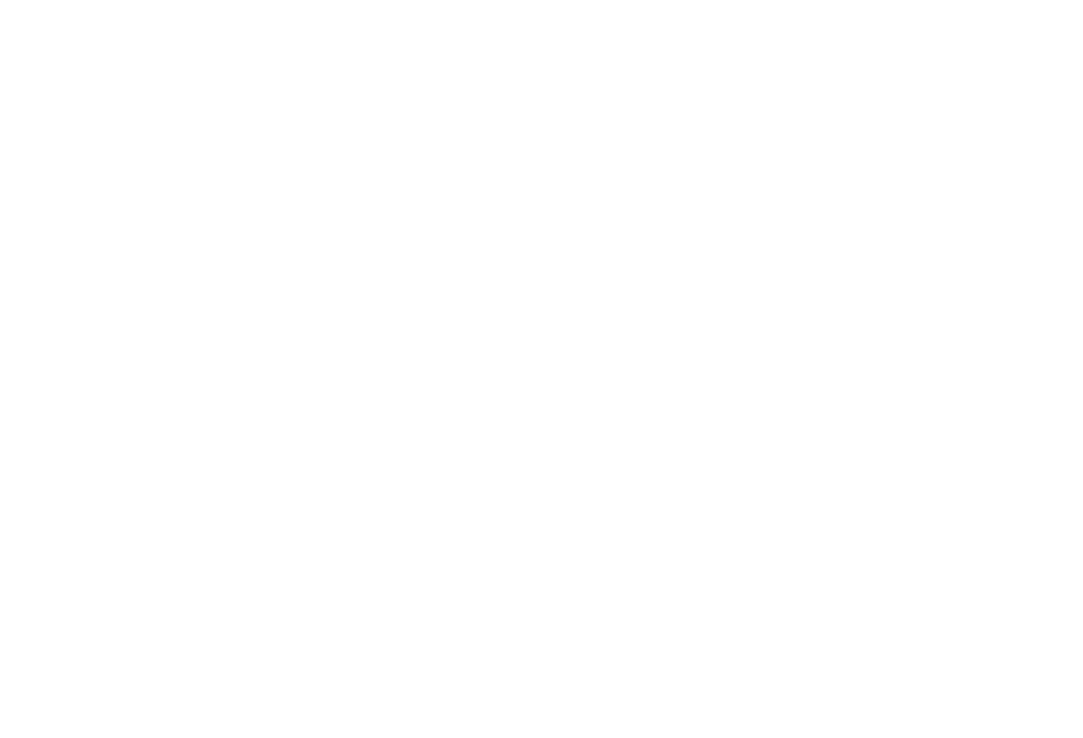
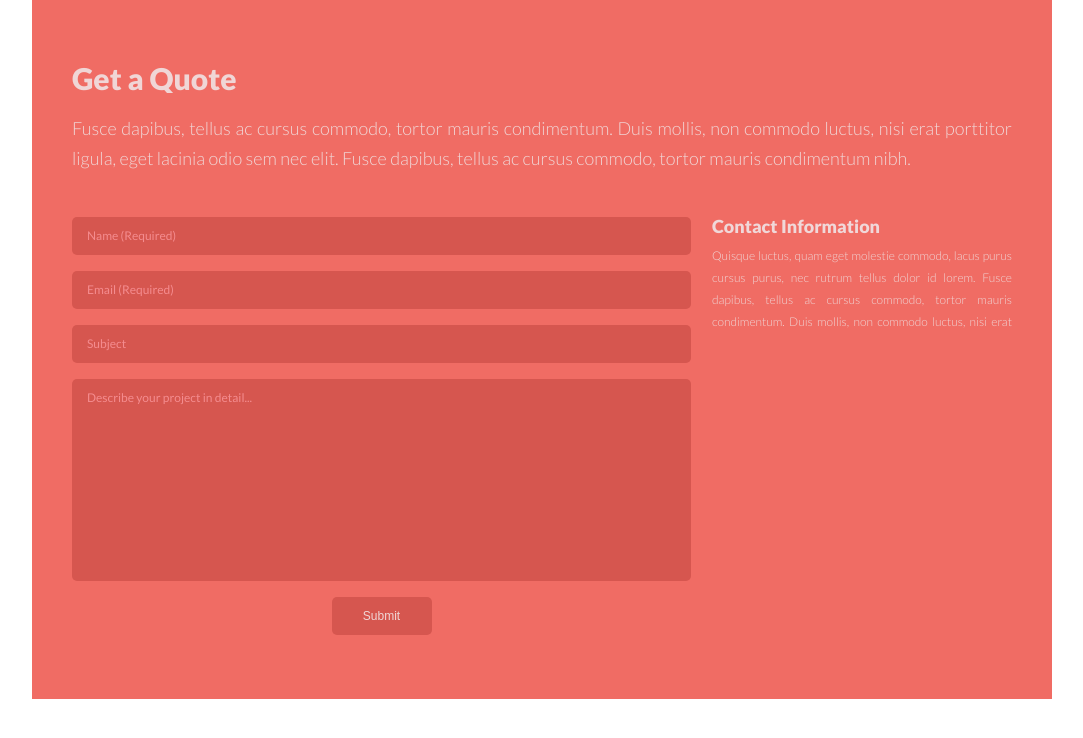
Before and after one commit to tanyushanel/singolo, a plain HTML site: page singolo3.html in a window 1280 px wide. Shown: the whole page, without its empty margins (98-1181 px from the left). Drawn offline with Linux system fonts and the light colour scheme.

Commit message:
feat: contact_list info added

```diff
--- a/singolo3.css
+++ b/singolo3.css
@@ -0,0 +1,144 @@
+@import url('https://fonts.googleapis.com/css?family=Lato:300,400,500,600,700,800,900&display=swap');
+
+/* @font-face {
+    font-family: 'Lato';
+    src: url('Lato-Regular.ttf') format('truetype'), url('Lato-Light.ttf') format('truetype'), url('Lato-Bold.ttf') format('truetype');
+} */
+
+* {
+    padding: 0;
+    margin: 0;
+}
+
+body {
+    width: 1020px;
+    margin: 0 auto;
+    font-family: 'Lato', sans-serif;
+}
+
+form {
+    position: relative;
+    background: #f06c64;
+    padding: 64px 40px;
+    font-size: 18px;
+    text-align: justify;
+    font-weight: 300;
+    line-height: 30px;
+    overflow: hidden;
+    box-sizing: border-box;
+    color: #F0D6D6;
+}
+
+.form_desc h2,
+.contact_info h3,
+.inputs input {
+    overflow: hidden;
+    white-space: nowrap;
+}
+
+.form_desc h2 {
+    margin-bottom: 20px;
+    font-size: 30px;
+    line-height: 29px;
+    font-weight: 900;
+    box-sizing: border-box;
+}
+
+.inputs {
+    float: left;
+    width: 619px;
+}
+
+.inputs input,
+.inputs textarea {
+    display: block;
+    font-size: 12px;
+    line-height: 38px;
+    background: #D6564F;
+    border: none;
+    border-radius: 5px;
+    color: #F0D6D6;
+    margin-bottom: 16px;
+    padding: 0 15px;
+    box-sizing: border-box;
+    width: 100%;
+}
+
+.inputs textarea {
+    resize: none;
+    height: 202px;
+    overflow: hidden;
+}
+
+.inputs input::placeholder,
+.inputs textarea::placeholder {
+    font-family: 'Lato', sans-serif;
+    color: #f48c8f;
+}
+
+input.submit {
+    width: 100px;
+    margin: 0 auto;
+    cursor: pointer;
+}
+
+input.submit:hover {
+    background: #f48c8f;
+    box-shadow: inset 0px 0px 3px 2px #D6564F;
+    box-sizing: border-box;
+}
+
+.inputs,
+.contact_info {
+    margin-top: 44px;
+}
+
+.contact_info {
+    position: relative;
+    width: 300px;
+    float: right;
+    font-size: 12px;
+    line-height: 22px;
+    max-height: 120px;
+    overflow: hidden;
+}
+
+.contact_info h3 {
+    font-size: 18px;
+    line-height: 18px;
+    margin-bottom: 10px;
+    color: #f0d8d9;
+    font-family: "Lato";
+    font-weight: 900;
+    text-align: left;
+}
+
+.contact_info .contact_list {
+    margin-top: 30px;
+}
+
+.contact_list a {
+    display: block;
+    line-height: 22px;
+    text-decoration: none;
+    color: #f0d8d9;
+}
+
+.contact_list a::before {
+    display: inline-block;
+    content: "";
+    height: 11px;
+    width: 11px;
+}
+
+a.location::before {
+    background: url("assets/sprite_contacts.png") -10px -41px no-repeat;
+}
+
+a.contact_phone::before {
+    background: url("assets/sprite_contacts.png") -10px -10px no-repeat;
+}
+
+a.contact_mail::before {
+    background: url("assets/sprite_contacts.png") -41px -10px no-repeat;
+}
--- a/singolo3.html
+++ b/singolo3.html
@@ -4,14 +4,35 @@
 <head>
     <meta charset="UTF-8">
     <meta name="viewport" content="width=device-width, initial-scale=1.0">
-    <title>Document</title>
+    <title>Singolo3</title>
     <link rel="stylesheet" type="text/css" href="singolo3.css">
 </head>
 
 <body>
-    <form action="" method="POST">
-
+    <form name="singolo_form" action="URL" method="POST">
+        <div class="form_desc">
+            <h2>Get a Quote</h2>
+            <p>Fusce dapibus, tellus ac cursus commodo, tortor mauris condimentum. Duis mollis, non commodo luctus, nisi erat porttitor ligula, eget lacinia odio sem nec elit. Fusce dapibus, tellus ac cursus commodo, tortor mauris condimentum nibh.</p>
+            <div class="inputs">
+                <input name="user_name" type="text" placeholder="Name (Required)" required>
+                <input name="user_email" type="mail" placeholder="Email (Required)" required>
+                <input name="theme_subject" type="text" placeholder="Subject">
+                <textarea name="textarea_details" placeholder="Describe your project in detail..."></textarea>
+                <input class="submit" name="submit_button" type="submit" title="Submit">
+            </div>
+        </div>
+        <aside class="contact_info">
+            <h3>Contact Information</h3>
+            <p>Quisque luctus, quam eget molestie commodo, lacus purus cursus purus, nec rutrum tellus dolor id lorem. Fusce dapibus, tellus ac cursus commodo, tortor mauris condimentum. Duis mollis, non commodo luctus, nisi erat porttitor ligula, eget lacinia
+                odio sem nec elit. Fusce dapibus, tellus ac cursus commodo, tortor mauris condimentum nibh.</p>
+            <div class="contact_list">
+                <a class="location" href="https://www.google.com/maps/@32.9987644,-15.6999934,5.25z">Elm St. 14/05 Lost City</a>
+                <a class="contact_phone" href="tel:035983318635">03598 331 86 35</a>
+                <a class="contact_mail" href="mailto:info@singolo.com">info@singolo.com</a>
+            </div>
+        </aside>
     </form>
+    <footer></footer>
 
 </body>
 
```
Also changed, not shown: assets/loc.png (added), assets/mail.png (added), assets/phon.png (added), assets/sprite_contacts.png (added).
